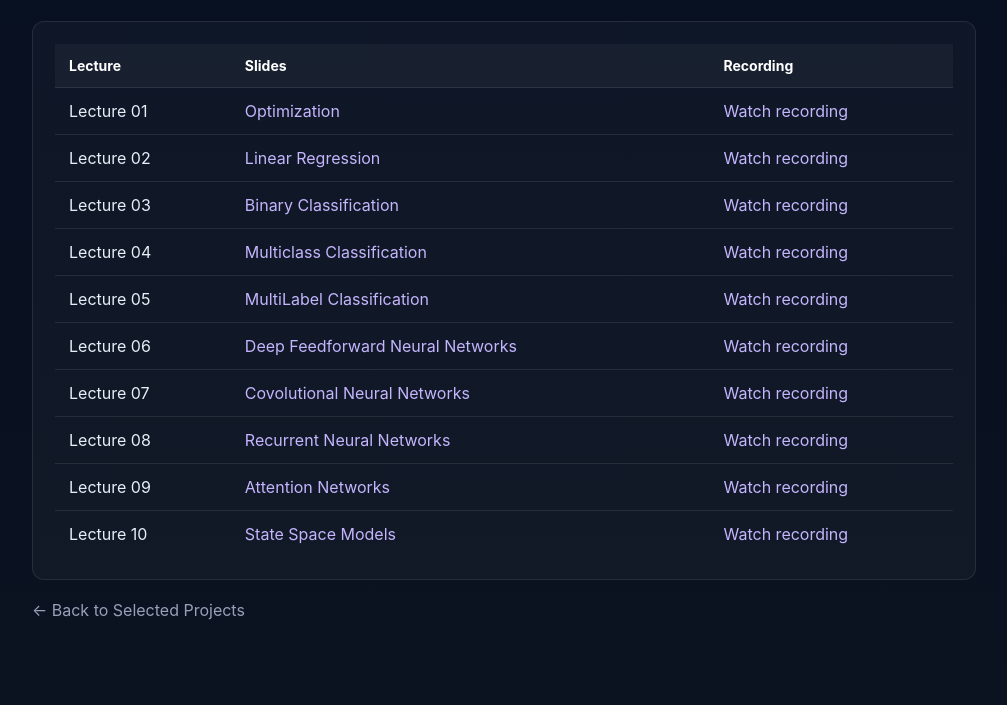
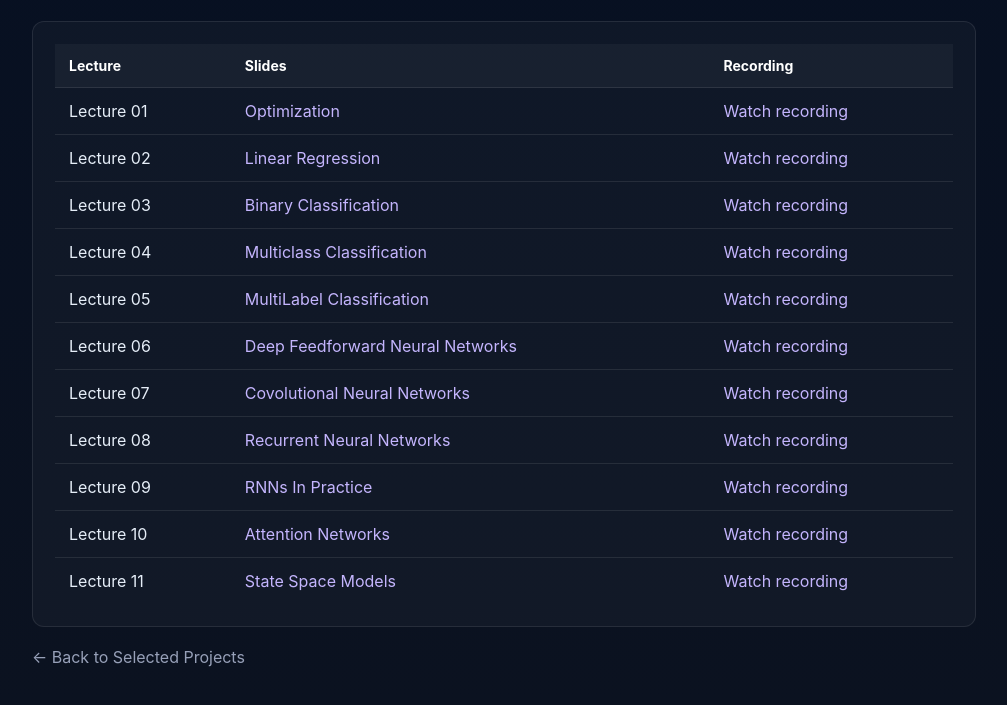
Before and after one commit to yhifny/yhifny.github.io, a plain HTML site: page ml_course/index.html in a window 1280 px wide. Shown: the part 133-838 px from the top of the page, without its empty margins (136-1143 px from the left). Drawn offline with Linux system fonts and the light colour scheme.

Commit message:
update the course contents

```diff
--- a/ml_course/index.html
+++ b/ml_course/index.html
@@ -79,13 +79,18 @@
         </tr>
         <tr>
           <td>Lecture 09</td>
-          <td><a href="09_Attention_Networks.pdf">Attention Networks</a></td>
-          <td><a href="09_Attention_Networks.mp4">Watch recording</a></td>
+          <td><a href="09_RNN_In_Practice.pdf">RNNs In Practice</a></td>
+          <td><a href="09_RNN_In_Practice.mp4">Watch recording</a></td>
         </tr>
         <tr>
           <td>Lecture 10</td>
-          <td><a href="10_SSM.pdf">State Space Models</a></td>
-          <td><a href="10_SSM.mp4">Watch recording</a></td>
+          <td><a href="10_Attention_Networks.pdf">Attention Networks</a></td>
+          <td><a href="10_Attention_Networks.mp4">Watch recording</a></td>
+        </tr>
+        <tr>
+          <td>Lecture 11</td>
+          <td><a href="11_SSM.pdf">State Space Models</a></td>
+          <td><a href="11_SSM.mp4">Watch recording</a></td>
         </tr>
       </tbody>
     </table>
```
Also changed, not shown: 6 other files.
